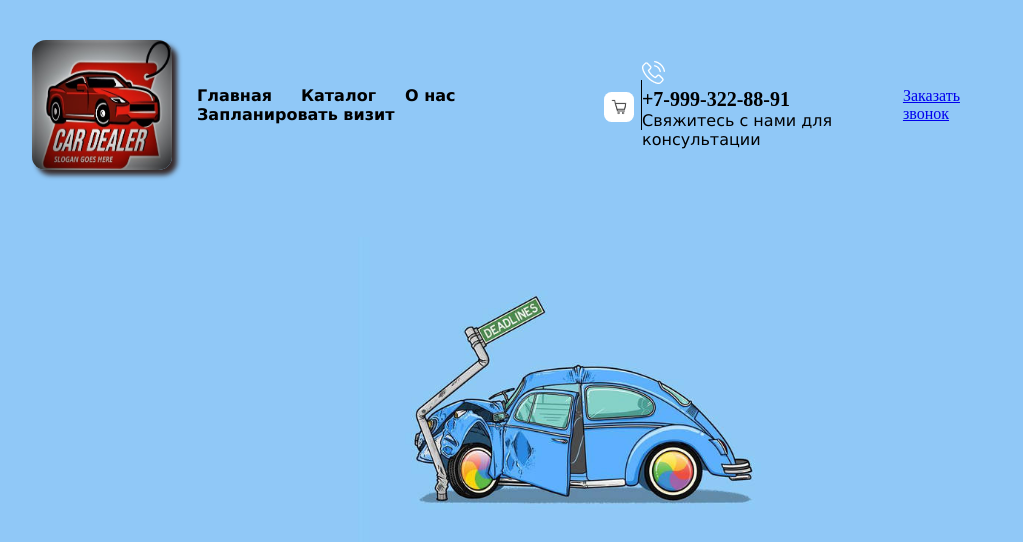
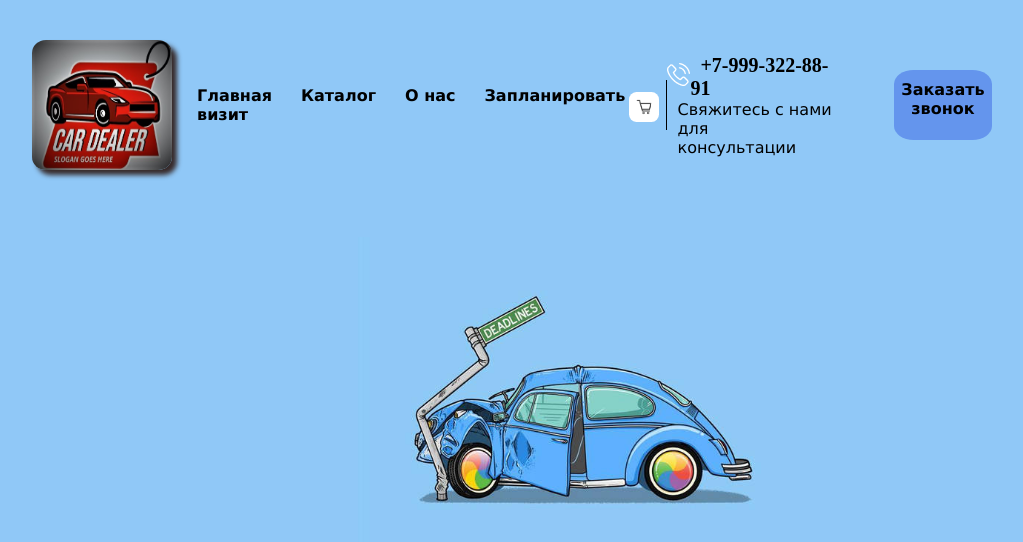
Before and after one commit to TurboSkkdda/js, a plain HTML site: page Car dealer website/index.html in a window 1280 px wide. Shown: the whole page, without its empty margins (128-1151 px from the left). Drawn offline with Linux system fonts and the light colour scheme.

Commit message:
web updates

```diff
--- a/Car dealer website/index.html
+++ b/Car dealer website/index.html
@@ -24,14 +24,16 @@
                         </a>
                     </div>
                     <div class="phone">
+                        <div class="phone-holder">
                         <div class="phone-img">
                             <img src="phone.png" alt="телефон">
                         </div>
                       <div class="number"><a class="num" href="#">+7-999-322-88-91</a></div>
-                      <div class="phonetext">Свяжитесь с нами для консультации  </div>
+                         </div>
+                      <div class="phonetext">Свяжитесь с нами для <br> консультации  </div>
                     </div>
                     <div class="btn">
-                        <a href="#">Заказать звонок</a>
+                        <a class="btnStyle" href="#">Заказать звонок</a>
                     </div>
 
                 </div>
--- a/Car dealer website/style.css
+++ b/Car dealer website/style.css
@@ -32,6 +32,7 @@ body{
     padding-top: 40px;
     display: flex;
     align-items: center;
+    justify-content: space-around;
 }
 .nav-item{
     color:black;
@@ -40,8 +41,16 @@ body{
     text-decoration: none;
 
     margin-right: 25px;
+    transition: color 0.3s linear;
 
 }
+.nav-item:hover{
+
+    color:lightcyan;
+
+}
+
+
 .cart{
     position: relative;
     border-right: 1px solid;
@@ -53,11 +62,41 @@ body{
     font-size: 1.25em;
     text-decoration: none;
     font-weight: 850;
+    padding-left: 10px;
+    transition: color 0.3s linear;
+}
+.num:hover{
+    color:lightcyan;
 }
 .phonetext{
     color:black;
     font-family: Verdana, Geneva, Tahoma, sans-serif;
     font-weight: 500;
     text-decoration: none;
+    padding-left: 10px;
 
 }
+.phone-holder{
+    display: flex;
+    align-items: center;
+}
+.btn{
+    background-color:cornflowerblue;
+    text-align: center;
+    padding: 10px  5px;
+    width: 100px;
+    height: 50px;
+    margin-left: 50px;
+    border-radius: 20%;
+}
+
+.btnStyle{
+    font-family: Verdana, Geneva, Tahoma, sans-serif;
+    text-decoration: none;
+    color: black;
+    font-weight: 700;
+    transition: color 0.3s linear;
+}
+.btnStyle:hover{
+    color: lightcyan;
+}
```
